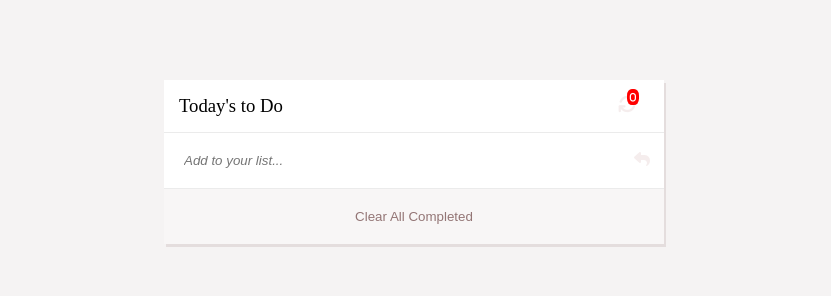
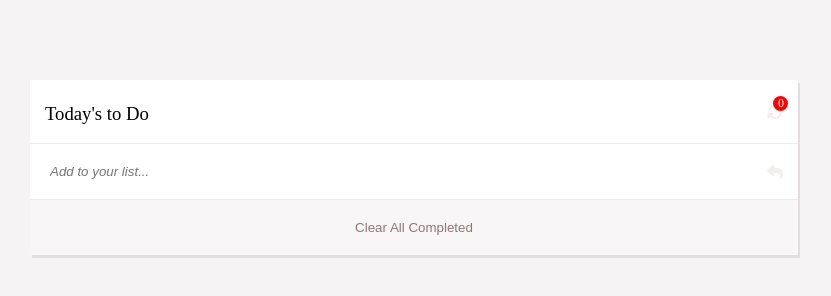
Before and after one commit to Cosmosha/To-do-list, a website built with webpack: page src/index.html in a window 1280 px wide. Shown: the whole page, without its empty margins (226-1057 px from the left). Built offline with nearby package versions, Linux system fonts and the light colour scheme.

Commit message:
Update index.html and style.css

```diff
--- a/src/index.html
+++ b/src/index.html
@@ -12,7 +12,14 @@
 <body>
     <section>
         <div class="container">
-            <h3 class="task-box">Today's to Do <i class="fa fa-refresh"><span class="badge">0</span></i> </h3>
+            <div class="title">
+                <h3>Today's to Do</h3>
+                <span class="ba">
+                    <i class="fa fa-refresh"></i>
+                    <span class="badge">0</span>
+                </span>
+
+            </div>
             <div class="list">
                 <form>
                     <input type="text" name="addTask" id="todoInput" placeholder="Add to your list..." /><i class="addButton fa fa-reply" id="addButton"></i>
--- a/src/style.css
+++ b/src/style.css
@@ -18,9 +18,29 @@ section {
 }
 
 .container {
-  width: 500px;
+    display: flex;
+    flex-direction: column;
+    justify-content: center;
+    align-content: center;
+    width: 60%;
     background: #fff;
     box-shadow: 2px 3px #e3dbdbe8;
+}
+
+.title {
+    display: flex;
+    flex-direction: row;
+    justify-content: space-between;
+    padding-right: 1rem;
+    padding-top: .5rem;
+    border-bottom: #ebebeb 1px solid;
+    height: 4rem;
+}
+
+.ba {
+    height: 20px;
+    margin-top: 1rem;
+    width: 15px;
 }
 
 h3 {
@@ -33,18 +53,17 @@ i {
 }
 
 .badge {
-  position: relative;
-  right: 10px;
-  bottom: 10px;
-  font-size: 10px;
+    position: absolute;
+    width: 15px;
+    height: 15px;
+    border-radius: 50%;
     background-color: red;
+    text-align: center !important;
     color: white;
-  padding: 3px;
-  border-radius: 40%;
-}
-
-h3 i {
-  float: right;
+    font-size: 12px;
+    top: 6rem;
+    right: inherit;
+    margin-left: 0.4rem !important;
 }
 
 i:hover {
@@ -59,25 +78,20 @@ span.icon i {
     padding-top: 20px;
 }
 
-input[type="text"] i {
-  float: right;
-}
-
 span.icon i:hover {
     cursor: grab;
     color: #403f3f;
 }
 
-.task-box {
-  color: #000;
-  padding: 10px;
-  background: white;
+form {
+    display: flex;
+    justify-content: space-between;
     border-bottom: 1px solid rgba(0, 0, 0, 0.08);
 }
 
-.taskDiv,
-form {
-  border-bottom: 1px solid rgba(0, 0, 0, 0.08);
+form i {
+    padding-top: 20px;
+    padding-right: 15px;
 }
 
 input[type="text"] {
@@ -134,3 +148,13 @@ ul {
     text-decoration: underline;
     color: #3220f6;
 }
+
+
+/* @media screen and (min-width: 760px) {
+    .container {
+        width: 80%;
+    }
+    .badge {
+        right: 4.3rem;
+    }
+} */
```
Lines whose indentation alone changed are shown as unchanged.
